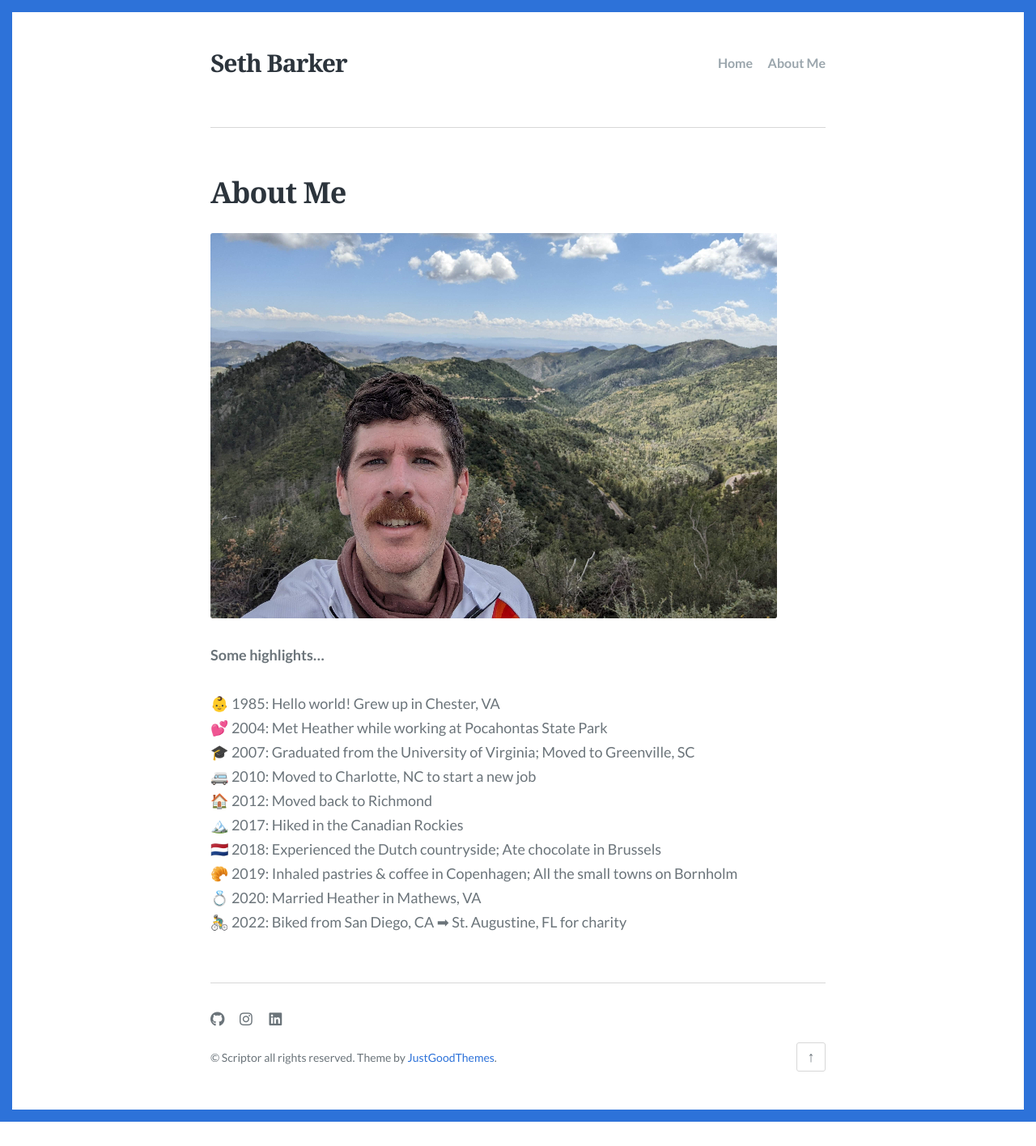
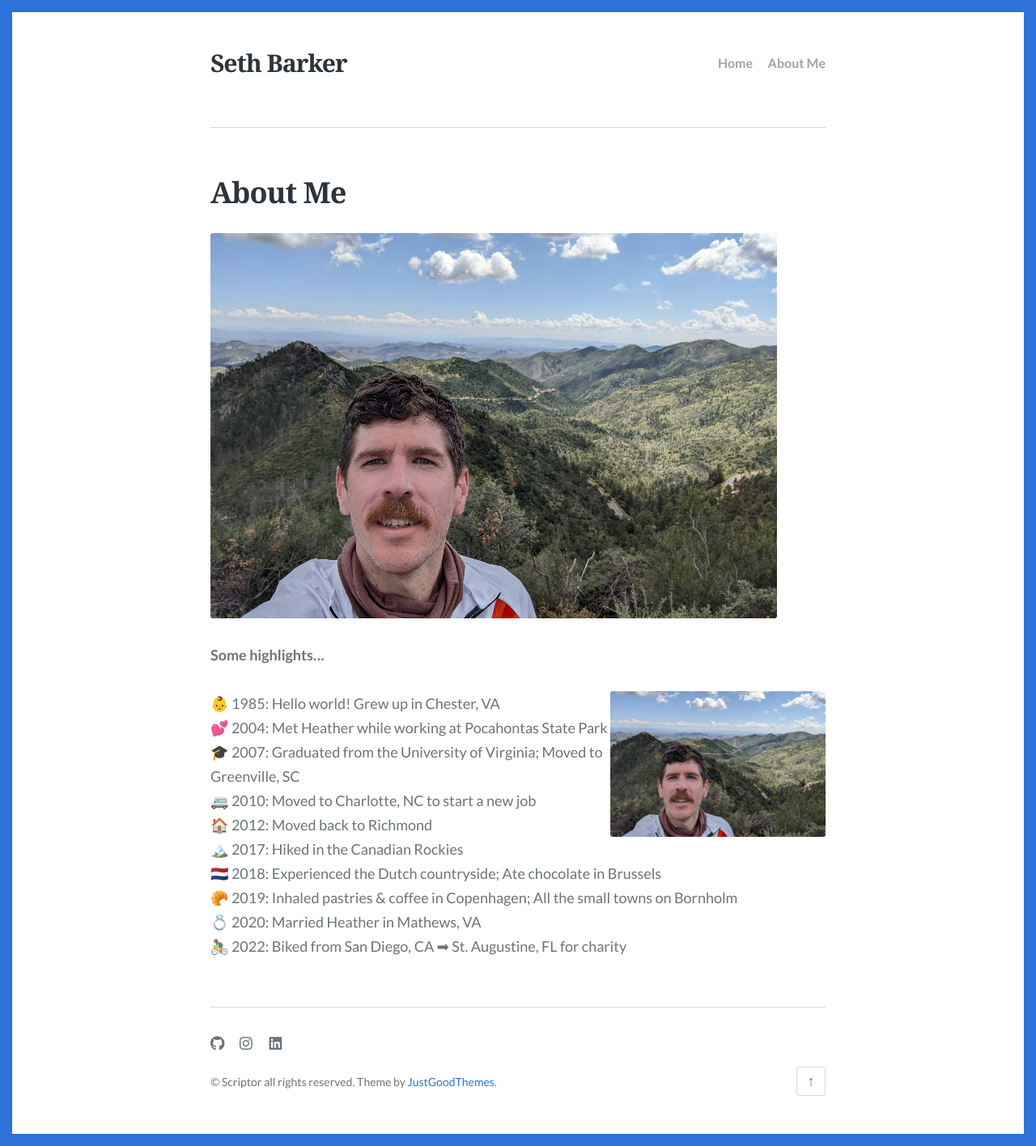
Before and after one commit to sethbarker/sethbarker.github.io, a Jekyll site: the page built from about.md, in a window 1280 px wide. Shown: the whole page at 81% size. Built offline with Jekyll 4.4.1, drawn with Linux system fonts in a browser that asks for light colours; some web fonts are replaced; before the commit the page ends 1386 px from its top, so only the background shows below that.

Commit message:
Update about.md

```diff
--- a/about.md
+++ b/about.md
@@ -7,6 +7,8 @@ title: About Me
 ![about](images/about2.jpg)
 
 **Some highlights...**
+
+<img align="right" width="35%" height="35%" src="images/about2.jpg">
 
 👶 1985: Hello world! Grew up in Chester, VA \
 💕 2004: Met Heather while working at Pocahontas State Park \
```
